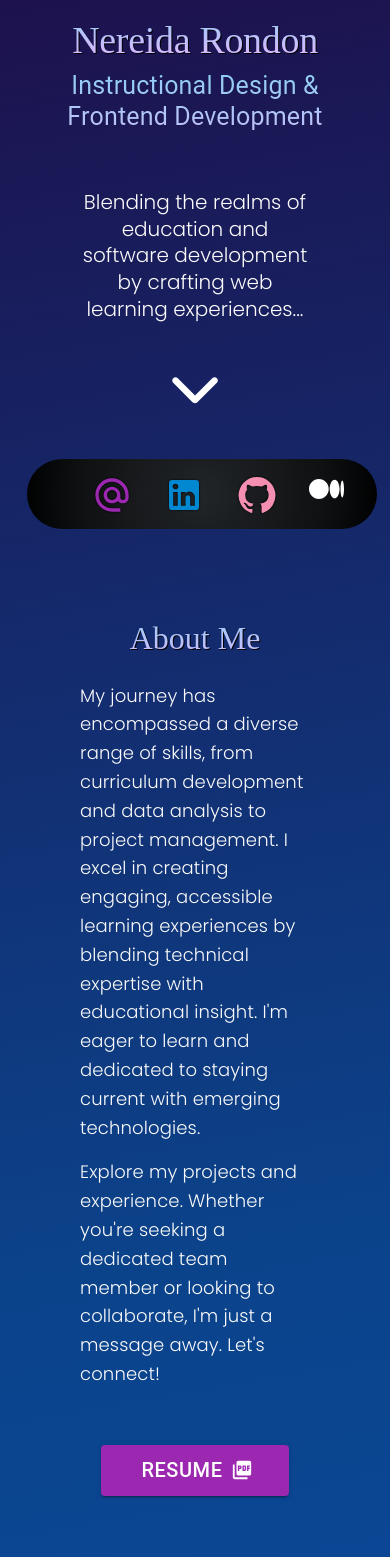
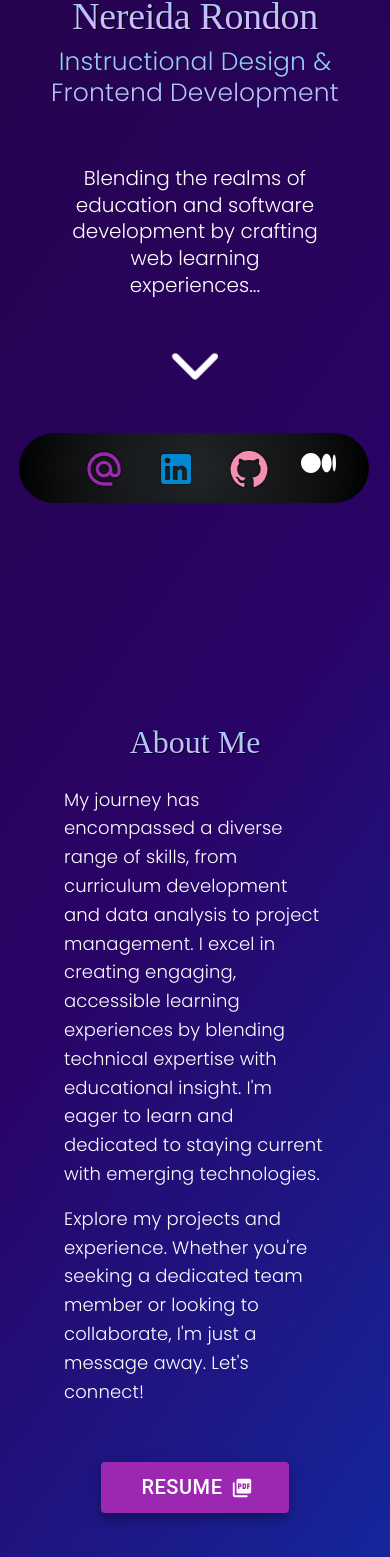
Before and after one commit to NereidaRondon/Portfolio, a React (Vite) app: page / in a window 390 px wide. Shown: the part 316-1873 px from the top of the page. Built offline with nearby package versions, Linux system fonts and the light colour scheme; a web font is replaced by a local one.

Commit message:
edit media query

```diff
--- a/src/App.css
+++ b/src/App.css
@@ -14,7 +14,7 @@ font-family: 'Shadows Into Light Two', cursive;
   border: .5px solid rgb(209, 13, 13);
 }  */
 .space{
-  height:300px;
+  height:200px;
 }
 body{
   font-family:'Poppins', sans-serif;
@@ -22,8 +22,9 @@ body{
 #root {
   margin: 0 auto;
   text-align: center;
-  color: rgb(250, 250, 250);
+  color: rgb(255, 255, 255);
   font-family:'Poppins', sans-serif;
+
 }
 .chevron{
   filter: invert(94%) sepia(94%) saturate(24%) hue-rotate(55deg) brightness(106%) contrast(105%);
@@ -35,8 +36,8 @@ body{
   background-size: cover;
   width:100%;
   background: linear-gradient(
-    170deg,
-    #22043d 0%, #0b438b 50%, #0854b8 100%
+    125deg,
+    #22043d 0%, #290366 40%, #0a38b8 75%, #0854b8 100%
   );
   background-size: 200%;
   animation: bg-animation 15s infinite alternate;
@@ -344,8 +345,8 @@ section {
     justify-content: space-evenly;
     align-content: center;
     flex-direction: row;
-    top: 90%;
-    left: 3%;
+    top: 87%;
+    left: 1%;
     z-index: 100;
   }
   .icon{
@@ -353,7 +354,7 @@ section {
     margin:0;
   }
   .logo {
-    height: 2.5rem;
+    height: 4rem;
     transition: all 500ms ease-in-out;
     filter: drop-shadow(3px 4px 5px rgba(0, 0, 0, 0.8));
   }
--- a/src/components/About.jsx
+++ b/src/components/About.jsx
@@ -5,7 +5,7 @@ import PictureAsPdfIcon from '@mui/icons-material/PictureAsPdf';
 function About(props, refAbout){
       return(
 
-        <Container ref={refAbout} sx={{mt:1, pt:20}} maxWidth="md">
+        <Container ref={refAbout} sx={{pt:15}} maxWidth="md">
           <Box className=''
             data-aos="fade-up"
             data-aos-offset="20"
@@ -18,18 +18,18 @@ function About(props, refAbout){
 
             <Typography className='title' sx={{pt:2, pb:2}} bgcolor='dark' variant='h3' fontFamily={'Shadows Into Light Two'}>About Me</Typography>
 
-            <Typography variant='h6' sx={{px:4, py:1, textAlign: 'left'}} fontFamily={'Poppins'}>
+            <Typography variant='h6' sx={{px:2, py:1, textAlign: 'left'}} fontFamily={'Poppins'}>
 
               My journey has encompassed a diverse range of skills, from curriculum development and data analysis to project management. I excel in creating engaging, accessible learning experiences by blending technical expertise with educational insight. I'm eager to learn and dedicated to staying current with emerging technologies.
             </Typography>
 
-            <Typography variant='h6' sx={{px:4, py:1, textAlign: 'left'}} fontFamily={'Poppins'}>
+            <Typography variant='h6' sx={{px:2, py:1, textAlign: 'left'}} fontFamily={'Poppins'}>
             Explore my projects and experience. Whether you're seeking a dedicated team member or looking to collaborate, I'm just a message away. Let's connect!
             </Typography>
           </Box>
 
 
-            <Button sx={{my:6, px:5, fontSize:'1.25rem'}} fontFamily={'Poppins'}
+            <Button sx={{my:6, px:5, fontSize:'1.25rem', boxShadow:8}}
                 className='resume--btn'
                 variant='contained'
                 endIcon={<PictureAsPdfIcon />}
--- a/src/components/Footer.jsx
+++ b/src/components/Footer.jsx
@@ -6,9 +6,9 @@ export default function SocialIcons() {
   const year = date.getFullYear();
 
   return (
-    <Container className='footer' maxWidth='md' sx={{ }}>
+    <Container className='footer' maxWidth='md' sx={{pt:10}}>
 
-      <Typography sx={{ py:6}}>
+      <Typography sx={{pb:1}}>
         Website coded by Nereida Rondon ©️{year}
       </Typography>
 
--- a/src/components/Home.jsx
+++ b/src/components/Home.jsx
@@ -25,20 +25,24 @@ export default function Home(){
     <>
       <Container id='home' className='' sx={{}} maxWidth="md">
 
-          <Box className='section' sx={{my:0, py:3}}>
+          <Box className='section' >
 
             <Intro ref={refIntro}/>
 
-            <Image aria-roledescription='button' onClick={handleAboutScroll} className='chevron animate__animated animate__pulse animate__delay-5s animate__slower	animate__infinite' src={chevron} alt="scroll down" width='50'/>
+            <Image aria-roledescription='button' onClick={handleAboutScroll} className='chevron animate__animated animate__pulse animate__delay-3s animate__slow	animate__infinite' src={chevron} alt="scroll down" width='50'/>
 
           </Box>
+
+          <Box className='space' ></Box>
 
           <Box className='section'>
 
             <About ref={refAbout}/>
 
-            <Image aria-roledescription='button' onClick={handleTechScroll} className='chevron animate__animated animate__pulse animate__delay-5s animate__slower	animate__infinite' src={chevron} alt="scroll down" width='50'/>
+            <Image aria-roledescription='button' onClick={handleTechScroll} className='chevron animate__animated animate__pulse animate__delay-5s animate__slow	animate__infinite' src={chevron} alt="scroll down" width='50'/>
           </Box>
+
+          <Box className='space' ></Box>
 
           <Box className='section'>
 
--- a/src/components/Intro.jsx
+++ b/src/components/Intro.jsx
@@ -24,11 +24,11 @@ function Intro(props, refAbout){
 
         <Typography className='title' sx={{pt:2,}} bgcolor='dark' variant='h2' fontFamily={'Shadows Into Light Two'}>Nereida Rondon</Typography>
 
-        <Typography className='subtitle' sx={{py:1, pb:5}} variant='h4'>
+        <Typography className='subtitle' sx={{pt:1, pb:5}} fontFamily={'Poppins'} variant='h4'>
           Instructional Design & Frontend Development
         </Typography>
 
-        <Typography className='' sx={{py:2, mx:4, pb:5}} fontFamily={'Poppins'} variant='h5'>
+        <Typography className='' sx={{py:2, mx:2, pb:5}} fontFamily={'Poppins'} variant='h5'>
           Blending the realms of education and software development by crafting web learning experiences...
         </Typography>
 
```
Also changed, not shown: src/components/Tech.jsx (+19 -19 lines).
